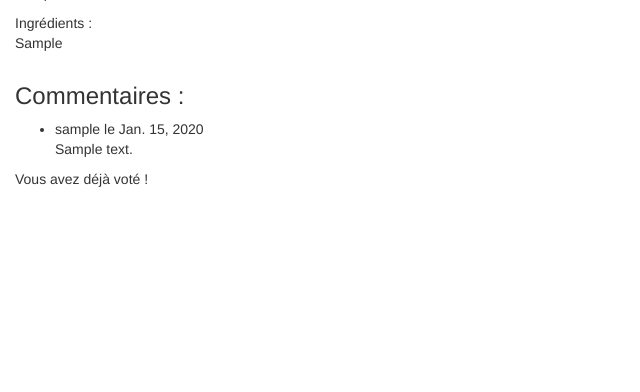
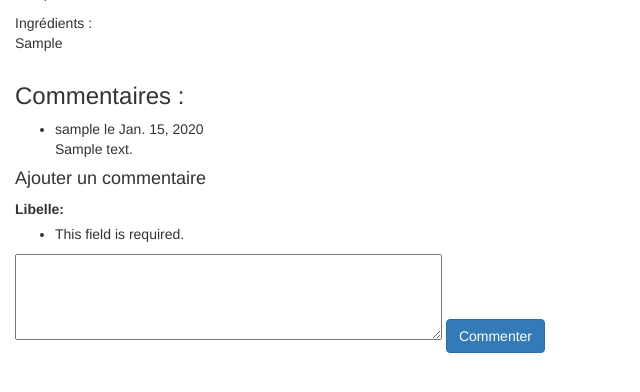
Before and after one commit to Skiso/cookbookpy, a Django app: page /cookbook/consulter/1/ in a window 1280 px wide. Shown: the part 289-681 px from the top of the page, without its empty margins (0-640 px from the left). Run offline with Django 3.2, Linux system fonts and the light colour scheme; a user stored in the database is signed in; tables that the repository leaves empty hold one stand-in row (values such as "Sample post"); grey boxes marked "Sample" are stand-in pictures; some libraries are stand-ins or nearby versions.

Commit message:
Ajout des commentaires dans la vue consulter

```diff
--- a/cookbook/forms.py
+++ b/cookbook/forms.py
@@ -3,7 +3,7 @@ from django.contrib.auth.models import User
 from django.contrib.auth.forms import UserCreationForm
 from multiupload.fields import MultiFileField
 
-from cookbook.models import Recette, Note, RecetteImage
+from cookbook.models import Recette, Note, RecetteImage, Commentaire
 
 
 class ConnexionForm(forms.Form):
@@ -48,4 +48,10 @@ class InscriptionForm(UserCreationForm):
 class NoteForm(forms.ModelForm):
     class Meta:
         model = Note
-        fields = '__all__'
+        fields = ['note']
+
+class CommentaireForm(forms.ModelForm):
+    libelle = forms.CharField(widget=forms.Textarea(attrs={'cols': 50, 'rows': 4}))
+    class Meta:
+        model = Commentaire
+        fields = ['libelle']
--- a/cookbook/models.py
+++ b/cookbook/models.py
@@ -42,7 +42,7 @@ class Commentaire(models.Model):
 
 class Note(models.Model):
     user = models.ForeignKey(User, on_delete=models.CASCADE, related_name="note_user")
-    note = models.IntegerField(default=0, verbose_name="Note de la recette")
+    note = models.IntegerField(verbose_name="Note de la recette")
     recette = models.ForeignKey(Recette, on_delete=models.CASCADE, related_name="note_recette")
 
 class RecetteImage(models.Model):
--- a/cookbook/templates/cookbook/consulter.html
+++ b/cookbook/templates/cookbook/consulter.html
@@ -31,7 +31,7 @@
         <div class="temps">
             <ul>
                 <li><span>Temps de cuisson :</span> {{ recette.temps_cuisson }} minutes</li>
-                <li><span>Temps de preparation :</span> {{ recette.temps_preparation }} minutes</li>
+                <li><span>Temps de preparation :</span> {{ recette.temps_prepa }} minutes</li>
                 <li><span>Temps de repos :</span> {{ recette.temps_repos }} minutes</li>
             </ul>
         </div>
@@ -59,15 +59,15 @@
             </ul>
         </div>
         {% if user.is_authenticated %}
-            {% if form_com %}
+            {% if form_comm %}
                 <h4>Ajouter un commentaire</h4>
-                <form action="{% url 'recette:recette' recette.id %}" method="post">
-                {{ form_com }}
+                <form action="" method="post">
+                {{ form_comm }}
                 {% csrf_token %}
                  <input type="submit" class="btn btn-primary" value="Commenter">
                 </form>
             {% else %}
-                Vous avez déjà voté !
+                Vous avez déjà commenté !
             {% endif %}
         {% else %}
         {% endif %}
--- a/cookbook/views.py
+++ b/cookbook/views.py
@@ -4,7 +4,7 @@ from django.contrib.auth.models import User
 from django.core.paginator import Paginator, PageNotAnInteger, EmptyPage
 from django.db.models import Avg
 from django.shortcuts import render, redirect
-from cookbook.forms import RecetteForm, InscriptionForm, NoteForm, RecetteImage
+from cookbook.forms import RecetteForm, InscriptionForm, NoteForm, RecetteImage, CommentaireForm
 from cookbook.models import Recette, Note, Commentaire
 from django.shortcuts import get_object_or_404
 
@@ -68,15 +68,18 @@ def inscription(request):
 @login_required
 def consulter(request, id):
     recette = get_object_or_404(Recette, pk=id)
+    commentaire_formu = CommentaireForm(request.POST)
     if (request.method == 'POST'):
         note_form = NoteForm(request.POST)
         if note_form.is_valid():
-            note = note_form.save()
-            note.id_recette = Recette.objects.get(id=id)
-            note.user = request.user
-            note.save()
+            note_form.recette = Recette.objects.get(recette=id)
+            note_form.user = request.user
+            note_form.save()
+        if commentaire_formu.is_valid():
+            commentaire_formu.id_recette = Recette.objects.get(id=id)
+            commentaire_formu.user = request.user
+            commentaire_formu.save()
 
-    commentaire = Commentaire.objects.filter(recette=recette)
     note = Note.objects.filter(recette=id).aggregate(Avg('note'))
     noted = 0
     if(request.user.is_authenticated()):
@@ -85,6 +88,7 @@ def consulter(request, id):
     if noted == 0:
         form_note = NoteForm()
 
+    commentaire = Commentaire.objects.filter(recette=recette)
     images = RecetteImage.objects.filter(recette=recette)
 
     contexte = {
@@ -92,6 +96,7 @@ def consulter(request, id):
         'note': note,
         'commentaire': commentaire,
         'form_note': form_note,
+        'form_comm': commentaire_formu,
         'images': images,
     }
     return render(request, 'cookbook/consulter.html', contexte)
```
